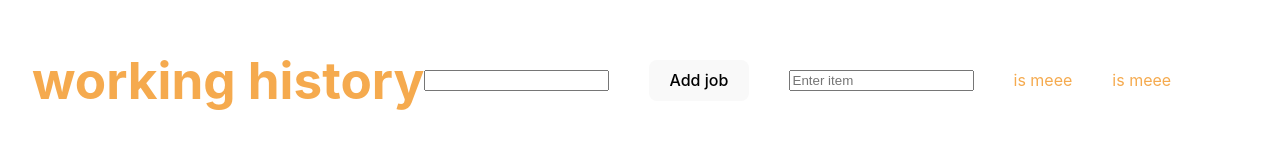
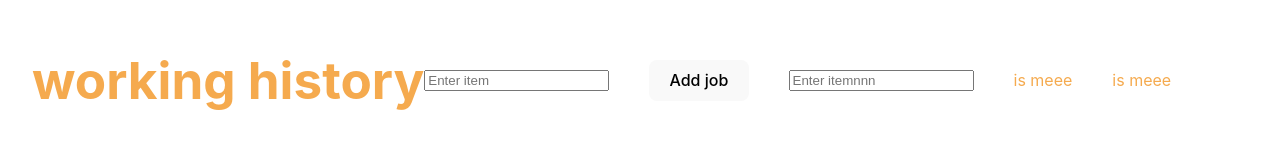
Before and after one commit to Bol-o/react-learning, a React (Vite) app in the folder runy-nose-react-app/: page / in a window 1280 px wide. Shown: the part 584-732 px from the top of the page. Built offline with nearby package versions, Linux system fonts and the light colour scheme.

Commit message:
no comment

```diff
--- a/runy-nose-react-app/src/work-history.jsx
+++ b/runy-nose-react-app/src/work-history.jsx
@@ -7,13 +7,17 @@ function WorkHistory(){
     const [items, setItems] = useState([])
 function addJob(){
     var bronxDemon = document.getElementById("bronx-demon")
+    var bronxDemon2 = document.getElementById("bronx-demon2")
 if (!inputValue){
 
     bronxDemon.placeholder = 'type summin bronx demon'
+    bronxDemon2.placeholder = 'type summin bronx demon'
     alert('type summin bronx demon')
+    alert(bronxDemon.placeholder)
     return
 }
 bronxDemon.placeholder = 'Enter item'
+bronxDemon2.placeholder = 'Enter item'
 setItems([...items, inputValue])
 setInputValue('')
 
@@ -31,7 +35,13 @@ return(
     <div >
 
         <div>
-            <input type="text" className="pers-det" />
+            <input
+            id="bronx-demon"
+            type="text"
+            className="pers-det"
+             value={inputValue}
+             onChange={(e) => setInputValue(e.target.value)}
+             placeholder="Enter item" />
         </div>
 
     </div>
@@ -63,11 +73,11 @@ return(
         </div>
 
         <input
-        id="bronx-demon"
+        id="bronx-demon2"
         type="text"
         value={inputValue}
         onChange={(e) => setInputValue(e.target.value)}
-        placeholder="Enter item"
+        placeholder="Enter itemnnn"
       />
     </form>
         <div>
```
